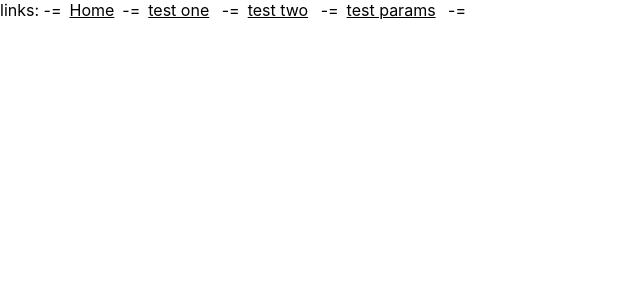
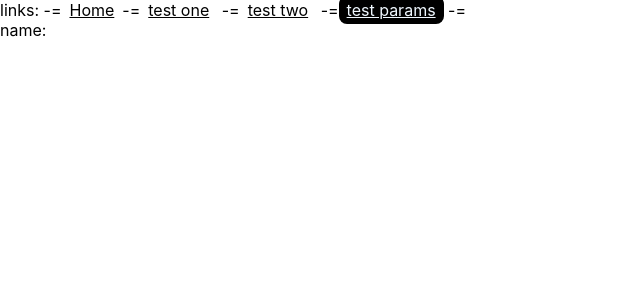
Before and after one commit to TohidEq/learning-react-maximilian-cours, a React (Create React App) app in the folder 05-netninja-data-fetch/tripago/: page /testparams in a window 1280 px wide. Shown: the top 300 px of the page, without its empty margins (0-640 px from the left). Built offline with nearby package versions, Linux system fonts and the light colour scheme; the HTML template or start-up script is replaced by a standard one.

Commit message:
10-query-parameters  NetNinja

```diff
--- a/05-netninja-data-fetch/tripago/src/App.js
+++ b/05-netninja-data-fetch/tripago/src/App.js
@@ -17,7 +17,7 @@ function App() {
           -=
           <NavLink to={"/testone"}>test one</NavLink> -=
           <NavLink to={"/testtwo"}>test two</NavLink> -=
-          <NavLink to={"/testparams/32432"}>test params</NavLink> -=
+          <NavLink to={"/testparams?name=Tohid"}>test params</NavLink> -=
         </nav>
         <Routes>
           <Route exact path="/" element={<Home />} />
@@ -25,7 +25,7 @@ function App() {
 
           <Route path="testtwo" element={<TestTwo />} />
 
-          <Route path="/testparams/:id" element={<TestParams />} />
+          <Route path="/testparams" element={<TestParams />} />
 
           {/* <Route path="*" element={<NotFound />*/}
         </Routes>
--- a/05-netninja-data-fetch/tripago/src/Components/TestParams/TestParams.js
+++ b/05-netninja-data-fetch/tripago/src/Components/TestParams/TestParams.js
@@ -1,8 +1,11 @@
-import { useParams } from "react-router-dom";
+import { useLocation } from "react-router-dom";
 
 const TestParams = () => {
-  const { id } = useParams();
-  return <>id: {id}</>;
+  const queryString = useLocation().search;
+  const queryParams = new URLSearchParams(queryString);
+  const name = queryParams.get("name");
+
+  return <>name: {name}</>;
 };
 
 export default TestParams;
```
